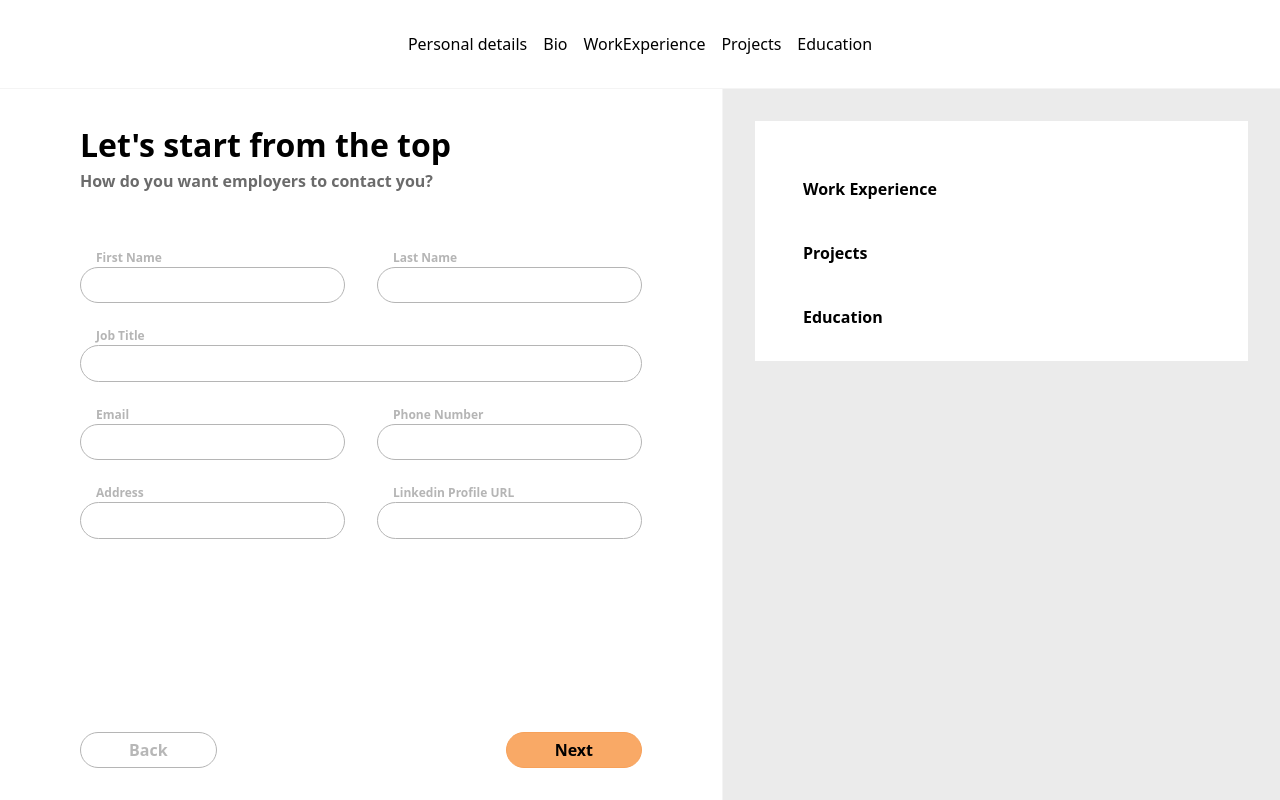
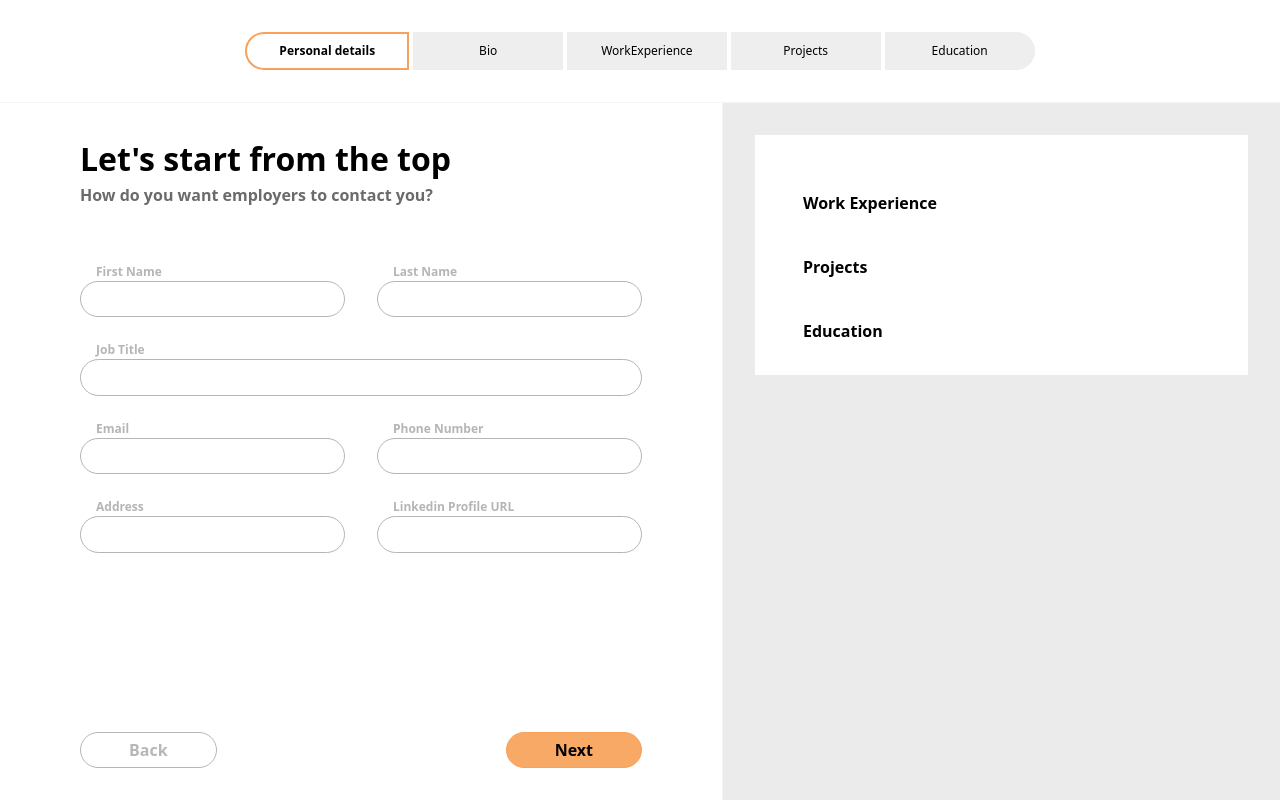
Before and after one commit to simoneschiavo/cv-application, a React (Vite) app: page / in a window 1280 px wide. Built offline with nearby package versions, Linux system fonts and the light colour scheme.

Commit message:
feat(App.css): add styles to header

```diff
--- a/src/App.css
+++ b/src/App.css
@@ -8,12 +8,37 @@ body {
   height: 100%;
 }
 
+/* Header */
 header {
+  font-size: 0.75rem;
   display: flex;
-  gap: 1rem;
+  gap: 0.25rem;
   justify-content: center;
   padding: 2rem 0;
   border-bottom: 1px solid #f4f4f4;
+}
+
+header > div {
+  background-color: #eee;
+  border: 2px solid #eee;
+  padding: 0.5rem 2rem;
+  flex: 0 1 auto;
+  text-align: center;
+  min-width: 150px;
+}
+
+header > div:first-child {
+  border-radius: 20px 0 0 20px;
+}
+
+header > div:last-child {
+  border-radius: 0 20px 20px 0;
+}
+
+.header-current-step {
+  background-color: white;
+  border-color: #f7a15a;
+  font-weight: bold;
 }
 
 main {
@@ -22,6 +47,7 @@ main {
   height: 100%;
 }
 
+/* Steps */
 .steps-data {
   padding: 2rem 5rem;
   border-right: 1px solid #f4f4f4;
@@ -113,7 +139,7 @@ button:disabled {
 }
 
 .add-button {
-  background-color: #ebebeb;
+  background-color: #eee;
   border: 1px solid #b5b5b5;
 }
 
@@ -133,6 +159,7 @@ button:disabled {
   justify-content: space-between;
 }
 
+/* Resume */
 .resume {
   background-color: #ebebeb;
   font-size: 0.75rem;
```
